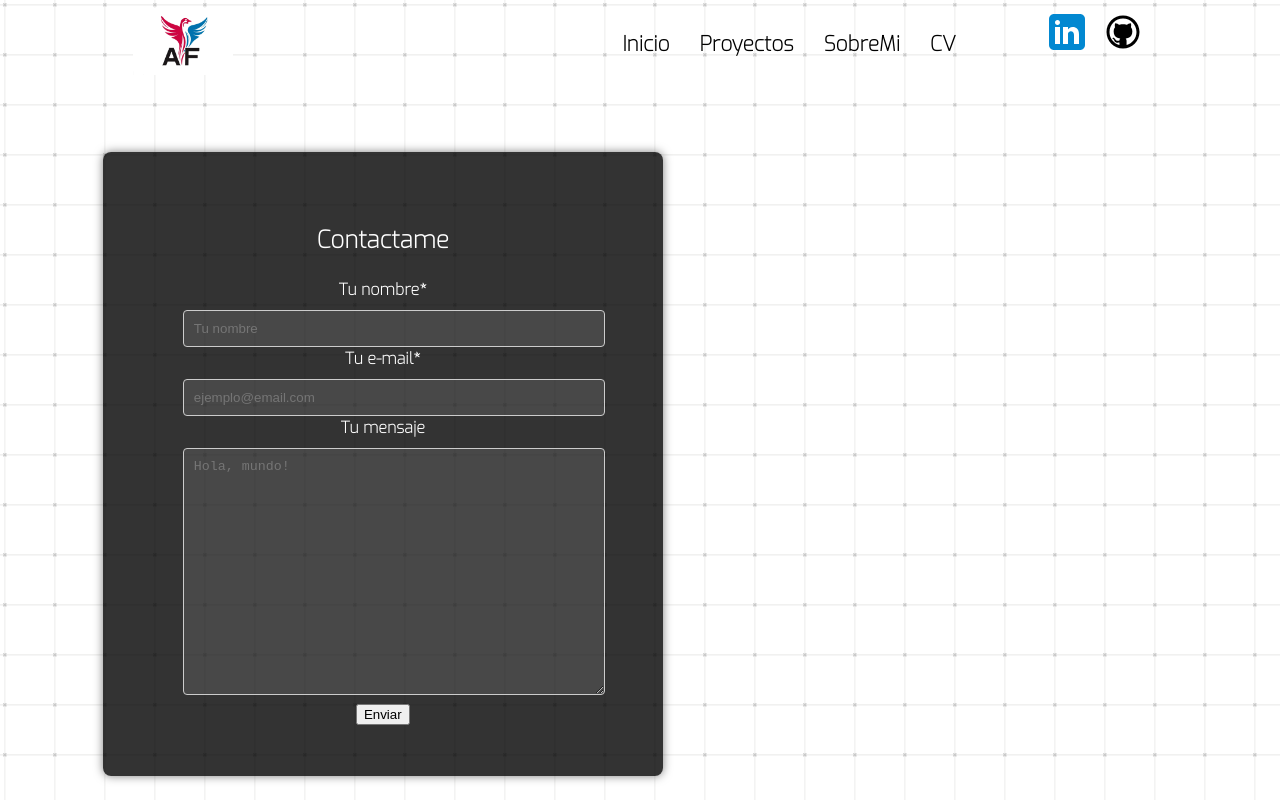
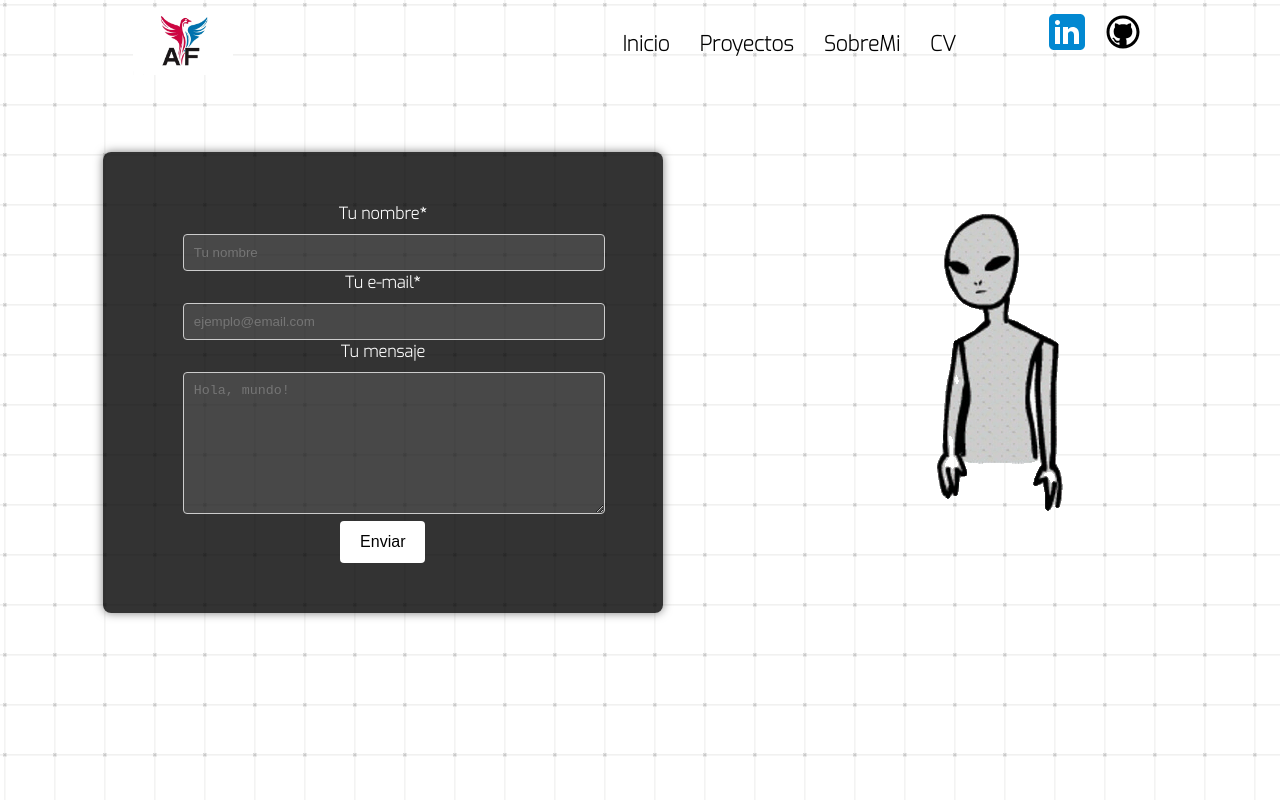
Before and after one commit to ferreiroariel1/portafolio, a React (Vite) app: page /Contactame in a window 1280 px wide. Shown: the top 800 px of the page. Built offline with nearby package versions, Linux system fonts and the light colour scheme.

Commit message:
falta texto nomas y hacerlo responsive

```diff
--- a/src/Contactame/Contactame.jsx
+++ b/src/Contactame/Contactame.jsx
@@ -1,11 +1,12 @@
 import React from 'react'
 import style from '../Contactame/Contactame.module.css'
+import alien from '../assets/alien.gif'
 
 function Contactame() {
   return (
     <div className={style.Contactame}>
         <form className={style.form} action="https://formsubmit.co/719de6815d48ba2f1b923a4f1955b430" method="POST">
-            <h2>Contactame</h2>
+
             <div class="input-container">
                 <label for="form-name">Tu nombre*</label>
                 <input type="text" name="name"  required="" placeholder="Tu nombre"/>
@@ -18,13 +19,17 @@ function Contactame() {
 
             <div class="input-container">
                 <label for="form-message">Tu mensaje</label>
-                <textarea name="message"  cols="20" rows="15" placeholder="Hola, mundo!"></textarea>
+                <textarea name="message"  cols="20" rows="8" placeholder="Hola, mundo!"></textarea>
             </div>
 
            <button type="submit">Enviar</button>
            <input type="hidden" name="_next" value="https://mi-portafolio-ariel-ferreiro.netlify.app/" />
            <input type="hidden" name="_captcha" value="false" />
         </form>
+
+        <div className={style.gif}>
+          <img src={alien} alt="Ejemplo GIF" />
+        </div>
     </div>
 
   )
--- a/src/Contactame/Contactame.module.css
+++ b/src/Contactame/Contactame.module.css
@@ -9,6 +9,7 @@
 
 .form {
     max-width: 400px;
+    max-height: 480px;
     margin: 10 auto;
     padding: 50px 80px;
     background-color: rgba(0, 0, 0, 0.8);
@@ -42,3 +43,23 @@
   textarea {
     resize: vertical;
   }
+
+.form button {
+  background-color: #fff; /* Color de fondo del botón */
+  color: #000; /* Color del texto del botón */
+  padding: 12px 20px; /* Espaciado interno del botón */
+  border: none; /* Sin borde */
+  border-radius: 4px; /* Bordes redondeados */
+  cursor: pointer; /* Cursor tipo mano al pasar por encima del botón */
+  font-size: 16px; /* Tamaño del texto del botón */
+  transition: background-color 0.3s; /* Transición suave del color de fondo */
+}
+
+.form button:hover {
+  background-color: gray; /* Cambia el color de fondo al pasar el mouse */
+}
+
+.gif {
+    margin-left: 650px;
+    margin-top: -530px;
+  }
--- a/src/Inicio/Inicio.jsx
+++ b/src/Inicio/Inicio.jsx
@@ -1,8 +1,8 @@
 import React from 'react'
 import style from '../Inicio/Inicio.module.css'
-import argentina from '../assets/argentina.png'
 import cv from '../../public/pdf/Cv Ariel Ferreiro.pdf'
 import {Link} from 'react-router-dom'
+import gmail from '../assets/gmail.svg'
 
 
 
@@ -13,7 +13,7 @@ function Inicio() {
 
       <article className={style.full}>
          <h1>FULL STACK DEVELOPER </h1>
-         <p>Programador con enfoque el desarrollode aplicaciones web,
+         <p>Programador con enfoque el desarrollo de aplicaciones web,
           tengo habilidades tanto en el Front-end como en el Back-end,
           sin embargo mi especialidad y enfoque principal esta en el Back-end.</p>
       </article>
@@ -21,7 +21,8 @@ function Inicio() {
 
       <div className={style.botones}>
       <h1>ARIEL HERNAN FERREIRO</h1>
-      <h2><img src={argentina} alt="" /><span>Argentina</span></h2>
+      <h2><img src={gmail} alt="" /><span>ferreiroariel1@gmail.com</span></h2>>
+
       <div>
         <nav><Link to='/Contactame'>Contactame</Link></nav>
         <a href={cv} download target="_blank" rel="noopener noreferrer">Descargar CV</a>
--- a/src/Inicio/Inicio.module.css
+++ b/src/Inicio/Inicio.module.css
@@ -35,7 +35,6 @@
   display: flex;
   flex-direction: column;
   text-align: center;
-  gap: 20px;
   margin-bottom: 152px;
 }
 
```
Also changed, not shown: src/Animacion/Animacion.js (renamed from src/Animacion/Animacion.jsx), src/assets/alien.gif (added), src/assets/gmail.svg (added).
